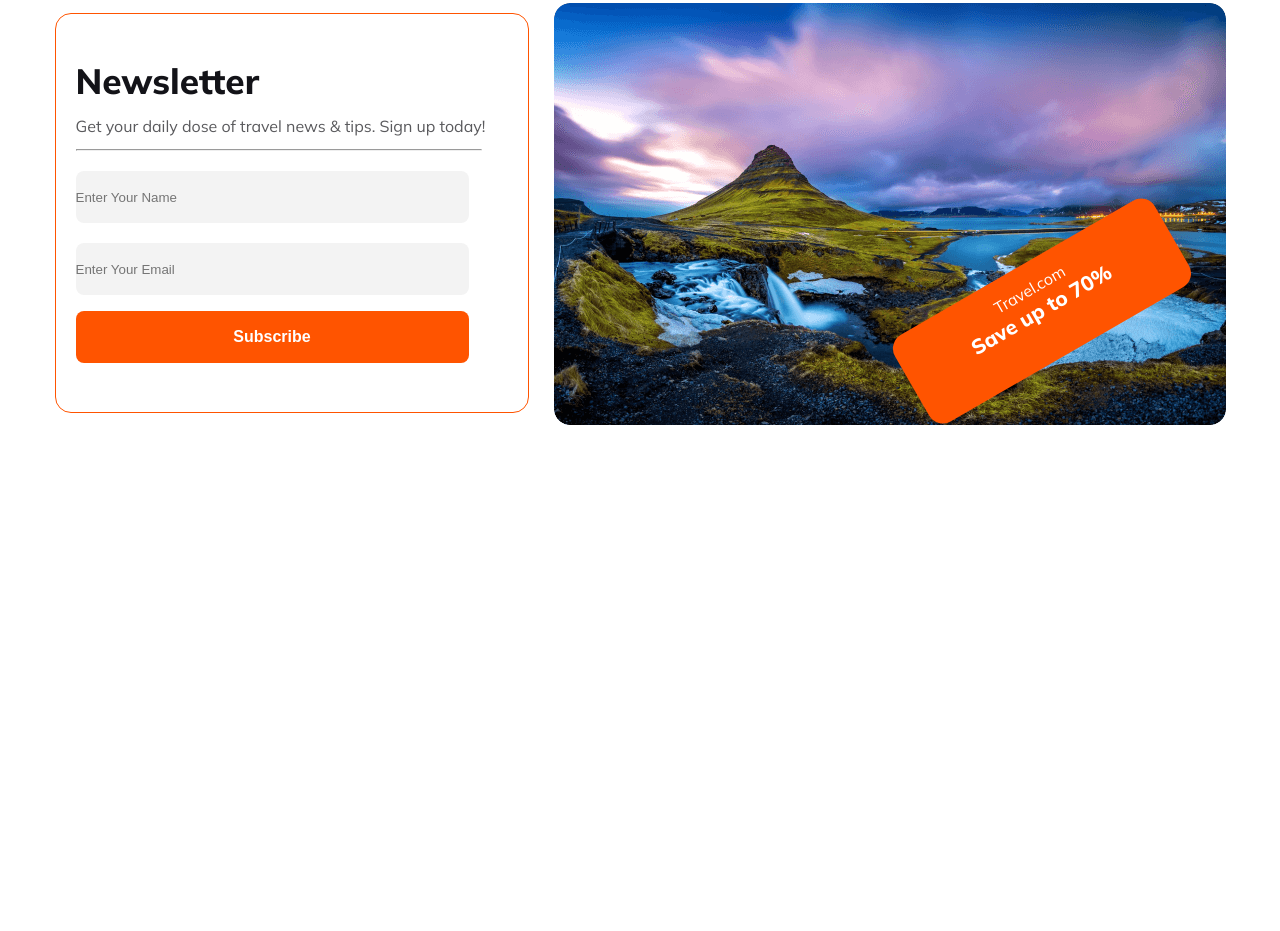
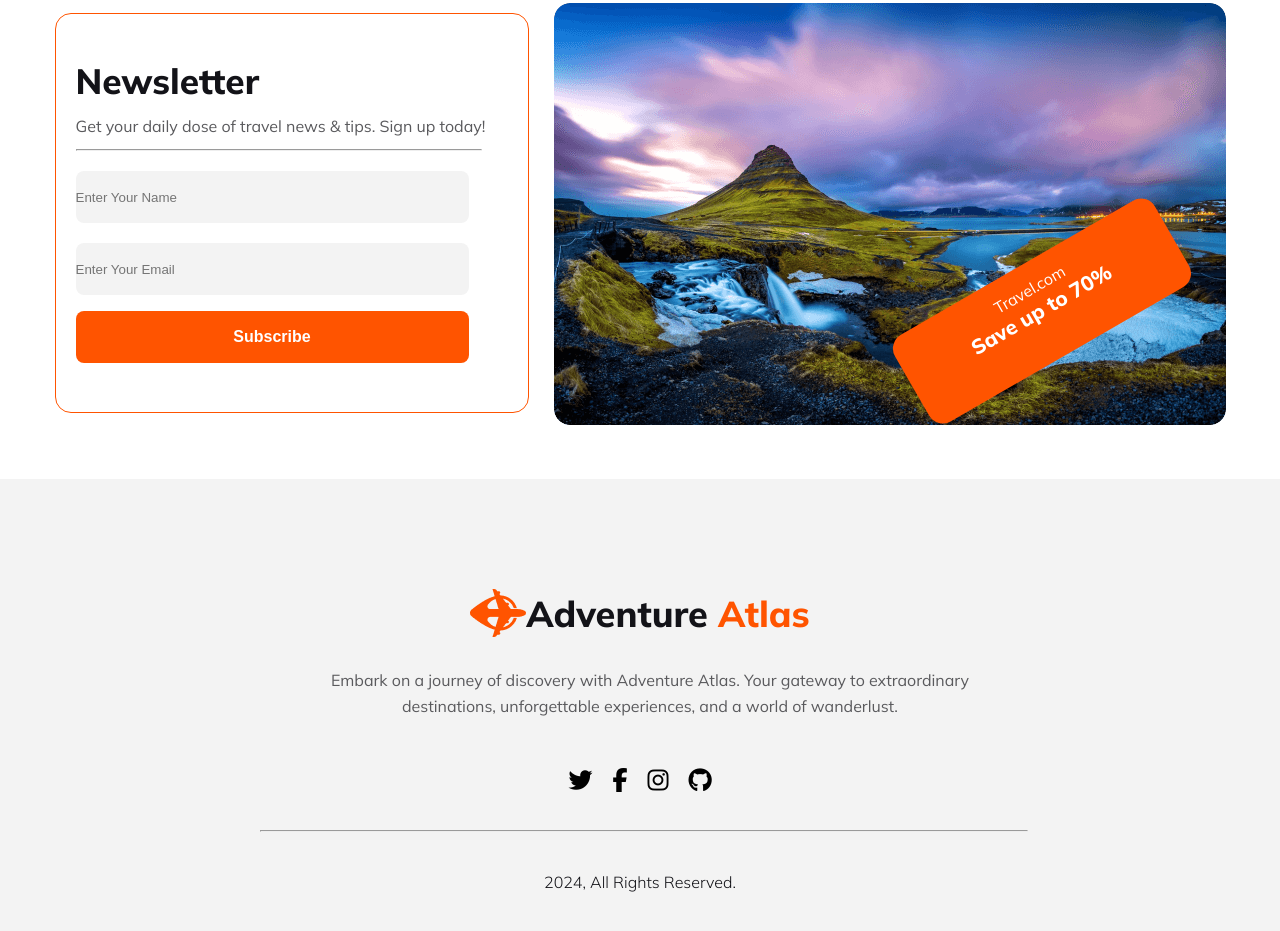
Before and after one commit to araf7-7/assignment-2, a plain HTML site: page index.html in a window 1280 px wide. Shown: the part 3874-4805 px from the top of the page. Before the commit the page ends 4303 px from the top, so only its background shows below. Drawn offline with Linux system fonts and the light colour scheme.

Commit message:
footer section done

```diff
--- a/index.html
+++ b/index.html
@@ -74,7 +74,7 @@
             </div>
             <img class="sec-img" src="images/srilanka.png" alt="">
 
-        <!-- third-sec -->
+            <!-- third-sec -->
 
         </section>
         <section class="third-section">
@@ -213,6 +213,20 @@
         </section>
     </main>
     <footer>
+        <div class=foot1>
+            <img src="images/Group 40071 (2).png" alt="">
+            <h1 class="nav-title">Adventure <span class="atlas">Atlas</span></h1>
+        </div>
+        <p class="footp">Embark on a journey of discovery with Adventure Atlas. Your gateway to extraordinary destinations,
+            unforgettable experiences, and a world of wanderlust. </p>
+                <div class="social-icons">
+                    <i class="fa-brands fa-twitter fa-xl"></i>
+                  <i class="fa-brands fa-facebook-f fa-xl"></i>
+                  <i class="fa-brands fa-instagram fa-xl"></i>
+                  <i class="fa-brands fa-github fa-xl"></i>
+                </div>
+            <hr class="hr">
+            <p class="footend">2024, All Rights Reserved.</p>
 
     </footer>
 </body>
--- a/style.css
+++ b/style.css
@@ -3,9 +3,11 @@
   margin: 0;
   box-sizing: border-box;
 }
+
 body {
   font-family: "Mulish", sans-serif;
 }
+
 .btn-primary {
   width: 174px;
   height: 52px;
@@ -16,6 +18,7 @@ body {
   font-size: 1rem;
   font-weight: 700;
 }
+
 /* Nav Section */
 nav {
   display: flex;
@@ -23,22 +26,27 @@ nav {
   align-items: center;
   margin-top: 3.25rem;
 }
+
 nav div {
   display: flex;
   align-items: center;
 }
+
 .nav-icon {
   display: none;
 }
-nav > ul {
+
+nav>ul {
   display: flex;
   justify-content: space-around;
 
   gap: 2.75rem;
 }
+
 nav li {
   list-style: none;
 }
+
 nav a {
   text-decoration: none;
   color: #424247;
@@ -46,20 +54,24 @@ nav a {
   font-size: 1.125rem;
   font-weight: 400;
 }
+
 .home {
   color: #ff5400;
   text-align: center;
   font-size: 1.125rem;
   font-weight: 400;
 }
+
 .nav-img {
   padding-right: 1rem;
 }
+
 .nav-title {
   color: #131318;
   font-size: 2.25rem;
   font-weight: 800;
 }
+
 .atlas {
   color: #ff5400;
   font-size: 2.25rem;
@@ -69,11 +81,9 @@ nav a {
 /* first section */
 
 .select-section {
-  background-image: linear-gradient(
-      180deg,
+  background-image: linear-gradient(180deg,
       rgba(19, 19, 24, 0.8) 0%,
-      rgba(19, 19, 24, 0) 100%
-    ),
+      rgba(19, 19, 24, 0) 100%),
     url(images/first-image.png);
   width: 1170px;
   height: 500px;
@@ -85,6 +95,7 @@ nav a {
   padding-top: 150px;
   background-position: center;
 }
+
 .background1 {
   display: inline-flex;
   padding: 16px;
@@ -103,6 +114,7 @@ nav a {
   font-size: 1rem;
   font-weight: 400;
 }
+
 .h2 {
   width: 174px;
   height: 52px;
@@ -113,12 +125,14 @@ nav a {
   font-size: 1rem;
   font-weight: 400;
 }
+
 .select-section-header {
   color: #fff;
   font-size: 4rem;
   font-weight: 800;
   padding-bottom: 24px;
 }
+
 .select-section-text {
   width: 676px;
   color: #fff;
@@ -135,21 +149,26 @@ nav a {
   justify-content: center;
   gap: 105px;
 }
+
 .sec-img {
   width: 33%;
   height: 500px;
 }
+
 .second-section-text {
   width: 45%;
 }
+
 .sec-ul {
   padding-left: 30px;
 }
+
 .h6 {
   color: #131318;
   font-size: 2.2rem;
   font-weight: 800;
 }
+
 .h7 {
   color: rgba(19, 19, 24, 0.7);
   font-size: 1rem;
@@ -157,16 +176,20 @@ nav a {
   line-height: 26px;
   width: 525px;
 }
+
 .second-section .btn-primary {
   margin-top: 32px;
 }
+
 /* third-section */
 .third-section {
   margin-top: 100px;
 }
+
 .third-texts {
   text-align: center;
 }
+
 .third-p {
   margin-top: 20px;
   color: rgba(19, 19, 24, 0.7);
@@ -174,35 +197,42 @@ nav a {
   font-weight: 400;
   line-height: 26px;
 }
+
 .flex-row {
   display: flex;
   justify-content: center;
   gap: 25px;
   margin-top: 50px;
 }
+
 .row {
   position: relative;
 }
+
 .row img {
   width: 573px;
   height: 300px;
   border-radius: 16px;
 }
+
 .row .srilanka {
   width: 374px;
   height: 286px;
   border-radius: 16px;
 }
+
 .row .america {
   width: 474px;
   height: 286px;
   border-radius: 16px;
 }
+
 .row .kashmir {
   width: 274px;
   height: 286px;
   border-radius: 16px;
 }
+
 .row .bandarban {
   width: 673px;
   height: 300px;
@@ -217,6 +247,7 @@ nav a {
   font-size: 28px;
   font-weight: 800;
 }
+
 .country-name-2 {
   position: absolute;
   top: 45%;
@@ -225,6 +256,7 @@ nav a {
   font-size: 28px;
   font-weight: 800;
 }
+
 .country-name-3 {
   position: absolute;
   top: 45%;
@@ -233,6 +265,7 @@ nav a {
   font-size: 28px;
   font-weight: 800;
 }
+
 .country-name-4 {
   position: absolute;
   top: 45%;
@@ -241,6 +274,7 @@ nav a {
   font-size: 28px;
   font-weight: 800;
 }
+
 .country-name-5 {
   position: absolute;
   top: 45%;
@@ -249,6 +283,7 @@ nav a {
   font-size: 28px;
   font-weight: 800;
 }
+
 .country-name-6 {
   position: absolute;
   top: 45%;
@@ -257,6 +292,7 @@ nav a {
   font-size: 28px;
   font-weight: 800;
 }
+
 .country-name-7 {
   position: absolute;
   top: 45%;
@@ -265,6 +301,7 @@ nav a {
   font-size: 28px;
   font-weight: 800;
 }
+
 .img11 {
   width: 573px;
   height: 300px;
@@ -275,19 +312,21 @@ nav a {
   text-align: center;
   margin-top: 100px;
 }
+
 .choose-text {
   padding-top: 25px;
-  margin-left: 473px
-  width: 400px;
+  margin-left: 473px width: 400px;
   color: rgba(19, 19, 24, 0.7);
   font-size: 1rem;
   font-weight: 400;
   line-height: 26px;
 }
+
 .choose-img {
   margin-top: 20px;
   margin-left: 20px;
 }
+
 .choose-heading {
   color: #131318;
   font-size: 1.5rem;
@@ -295,6 +334,7 @@ nav a {
   margin-top: 20px;
   margin-left: 20px;
 }
+
 .choose-p {
   width: 486px;
   color: #5a5a5d;
@@ -312,6 +352,7 @@ nav a {
   border: 1px solid rgba(251, 181, 99, 0.2);
   background: rgba(251, 181, 99, 0.05);
 }
+
 .second-choose {
   width: 573px;
   height: 284px;
@@ -319,6 +360,7 @@ nav a {
   border: 1px solid rgba(41, 206, 246, 0.2);
   background: rgba(41, 206, 246, 0.05);
 }
+
 .third-choose {
   width: 573px;
   height: 284px;
@@ -328,6 +370,7 @@ nav a {
   margin-top: 25px;
   margin-left: 30%;
 }
+
 .first-part-choose {
   display: flex;
   gap: 20px;
@@ -344,6 +387,7 @@ nav a {
   margin-top: 25px;
   margin-bottom: 25px;
 }
+
 .video-ul {
   color: #131318;
   font-size: 1rem;
@@ -353,26 +397,28 @@ nav a {
   width: 518px;
   margin-bottom: 30px;
 }
+
 .video {
   width: 450px;
   height: 350px;
   margin-right: 90px;
   border-radius: 16px;
-  background: linear-gradient(
-    180deg,
-    #131318 -31.96%,
-    rgba(19, 19, 24, 0) 100%
-  );
+  background: linear-gradient(180deg,
+      #131318 -31.96%,
+      rgba(19, 19, 24, 0) 100%);
 }
+
 .video-text-section {
   margin-left: 90px;
 }
+
 .video-section {
   gap: 10px;
   margin-top: 100px;
   display: flex;
   justify-content: space-between;
 }
+
 /* fifth-section */
 .fifth-p {
   color: #5a5a5d;
@@ -381,12 +427,15 @@ nav a {
   line-height: 26px;
   margin-top: 10px;
 }
+
 .fifth-section {
   margin-top: 115px;
   display: flex;
   justify-content: center;
   gap: 25px;
+  margin-bottom: 50px;
 }
+
 .input-text {
   width: 393px;
   height: 52px;
@@ -395,16 +444,19 @@ nav a {
   border: none;
   margin-top: 20px;
 }
+
 .fifth-section .btn-primary {
   width: 393px;
   height: 52px;
   margin-top: 16px;
 }
+
 .fifth-img {
   width: 672px;
   height: 422px;
   border-radius: 16px;
 }
+
 .fifth-input {
   width: 474px;
   height: 400px;
@@ -414,6 +466,7 @@ nav a {
   padding-left: 20px;
   margin-top: 10px;
 }
+
 .img-h4 {
   top: 4135px;
   background-image: url(images/Rectangle\ 14.png);
@@ -427,11 +480,13 @@ nav a {
   background: #ff5400;
   padding-top: 15px;
 }
+
 .img-p {
   color: #fff;
   text-align: center;
   font-size: 1rem;
 }
+
 .img-h3 {
   color: #fff;
   font-size: 1.3rem;
@@ -439,29 +494,85 @@ nav a {
   text-align: center;
 }
 
+footer {
+  width: 100%;
+  height: 500px;
+  background-color: rgba(19, 19, 24, 0.05);
+}
+
+.foot1 {
+  padding-top: 110px;
+  display: flex;
+  justify-content: center;
+  align-items: center;
+}
+
+.footp {
+  padding-top: 30px;
+  padding-bottom: 30px;
+  margin-left: 330px;
+  width: 50%;
+  color: #5A5A5D;
+  text-align: center;
+  font-size: 1rem;
+  font-weight: 400;
+  line-height: 26px;
+}
+
+.social-icons {
+
+  padding-top: 30px;
+  justify-content: center;
+  display: flex;
+  gap: 20px;
+}
+
+.footend {
+  color: #131318;
+  font-size: 1rem;
+  font-weight: 300;
+  text-align: center;
+  padding-top: 40px;
+}
+
+.hr {
+  width: 60%;
+  margin-left: 260px;
+  margin-top: 50px;
+}
+
 /* responsive corner */
 @media screen and (max-width: 600px) {
+  header {
+    padding-left: 30px;
+  }
+
   nav ul {
     display: none;
   }
+
   .nav-icon {
     display: block;
   }
+
   nav {
     padding-right: 70px;
     justify-content: space-around;
     gap: 70px;
   }
+
   .select-section {
     margin: 10px 20px;
     flex-direction: column;
     width: 335px;
     height: 483px;
   }
+
   .nav-title,
   .atlas {
     font-size: 1rem;
   }
+
   .background1 {
     flex-direction: column;
     width: 287px;
@@ -469,6 +580,7 @@ nav a {
     align-items: flex-start;
     gap: 16px;
   }
+
   .h2,
   .h1,
   .btn-primary {
@@ -481,6 +593,7 @@ nav a {
     font-size: 22px;
     font-weight: 800;
   }
+
   .select-section-text {
     width: 304px;
     color: #fff;
@@ -496,57 +609,70 @@ nav a {
   .section1 {
     margin-top: -110px;
   }
+
   .second-section {
     flex-direction: column;
     gap: 37px;
-    margin-left: 10px;
+    margin-left: 50px;
     margin-top: 25px;
   }
+
   .second-section .btn-primary {
     width: 174px;
     height: 52px;
   }
+
   .sec-img {
     width: 80%;
     height: 70%;
   }
+
   .h7 {
     font-size: 0.875rem;
     width: 335px;
   }
+
   .h6 {
     font-size: 1.25rem;
   }
+
   .flex-row {
     flex-direction: column;
   }
+
   .row .i-1 {
     width: 335px;
     height: 176px;
   }
+
   .full-des {
     width: 80%;
     margin: 0 auto;
   }
+
   .country-name-1,
   .country-name-3,
   .country-name-5 {
     top: 40%;
     right: 32%;
   }
-  .country-name-2{
+
+  .country-name-2 {
     top: 39%;
     right: 29%
   }
-  .country-name-4{
+
+  .country-name-4 {
     top: 42%;
     right: 16%;
   }
-  .country-name-6{
+
+  .country-name-6 {
     top: 38%;
     right: 22%
   }
-  .country-name-7{
+
+  .country-name-7 {
     top: 40%;
     right: 24%;
   }
@@ -561,32 +687,40 @@ nav a {
   }
 
   .choose-text {
-    margin-left: 5px;
+    margin-left: 43px;
+    width: 80%;
   }
+
   .first-part-choose {
     flex-direction: column;
   }
+
   .first-choose,
   .second-choose,
   .third-choose {
-    width: 335px;
+    width: 366px;
     height: 300px;
   }
+
   .first-part-choose,
   .third-choose {
     margin-left: 20px;
   }
+
   .choose-p {
     width: 271px;
     font-size: 0.875rem;
   }
+
   .video-section {
     flex-direction: column;
   }
+
   .video-section .btn-primary {
     width: 174px;
     height: 52px;
   }
+
   .video-text-section {
     margin-left: 20px;
   }
@@ -594,9 +728,11 @@ nav a {
   .video-texts {
     width: 335px;
   }
+
   .video-ul {
     width: 335px;
   }
+
   .video {
     margin-left: 10px;
     width: 400px;
@@ -607,41 +743,59 @@ nav a {
     flex-direction: column;
     margin-left: 10px;
   }
+
   .fifth-input {
     width: 400px;
     height: 370px;
   }
+
   .input-text {
     width: 370px;
     height: 52px;
   }
+
   .fifth-section .btn-primary {
     width: 370px;
     height: 52px;
   }
+
   .fifth-img {
     width: 405px;
     height: 300px;
   }
+
   .fifth-section {
     margin-top: 20px;
   }
+
   .img-h4 {
     width: 200px;
     height: 60px;
     transform: rotate(-19.628deg);
     left: 215px;
-    top: 5952px;
+    top: 5971px;
   }
+
   .img-p {
     color: #fff;
     text-align: center;
     font-size: 15.854px;
   }
+
   .img-h3 {
     color: #fff;
     font-size: 21px;
     font-weight: 800;
     text-align: center;
   }
+
+  .footp {
+    margin-left: 51px;
+    width: 80%;
+  }
+
+  .hr {
+    width: 62%;
+    margin-left: 88px
+  }
 }
```
